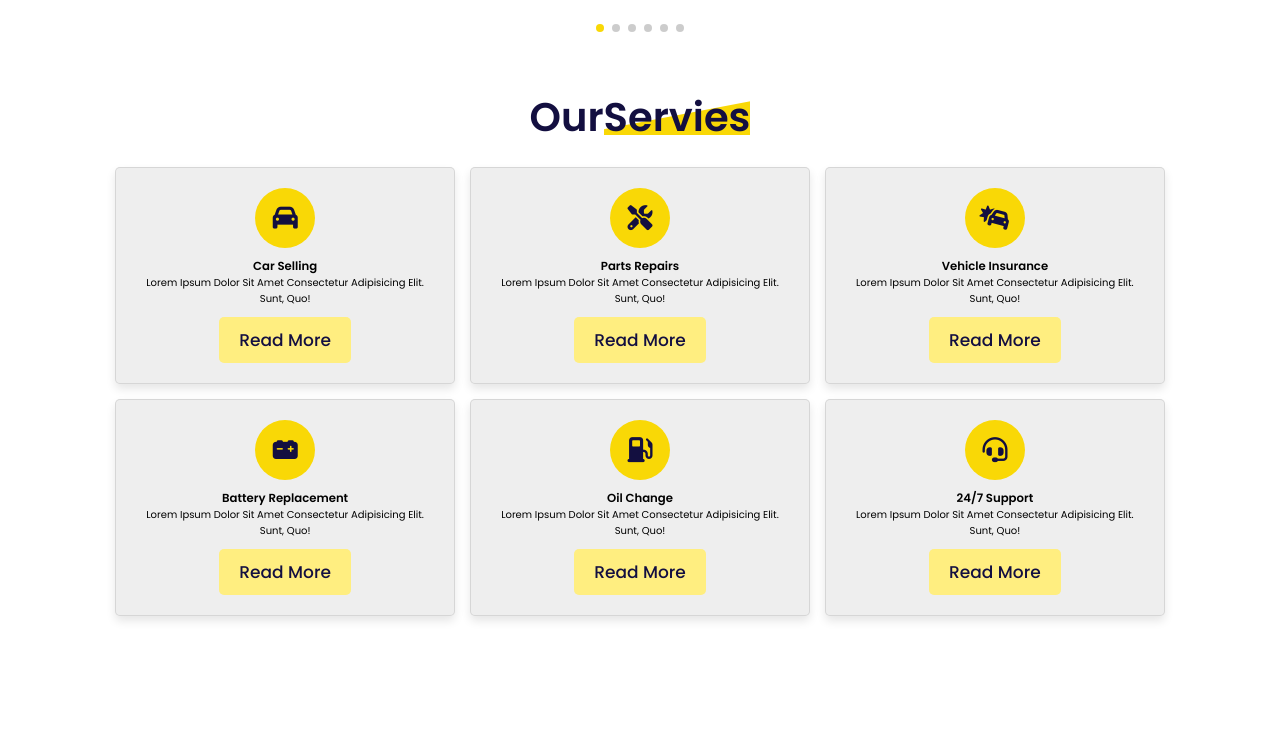
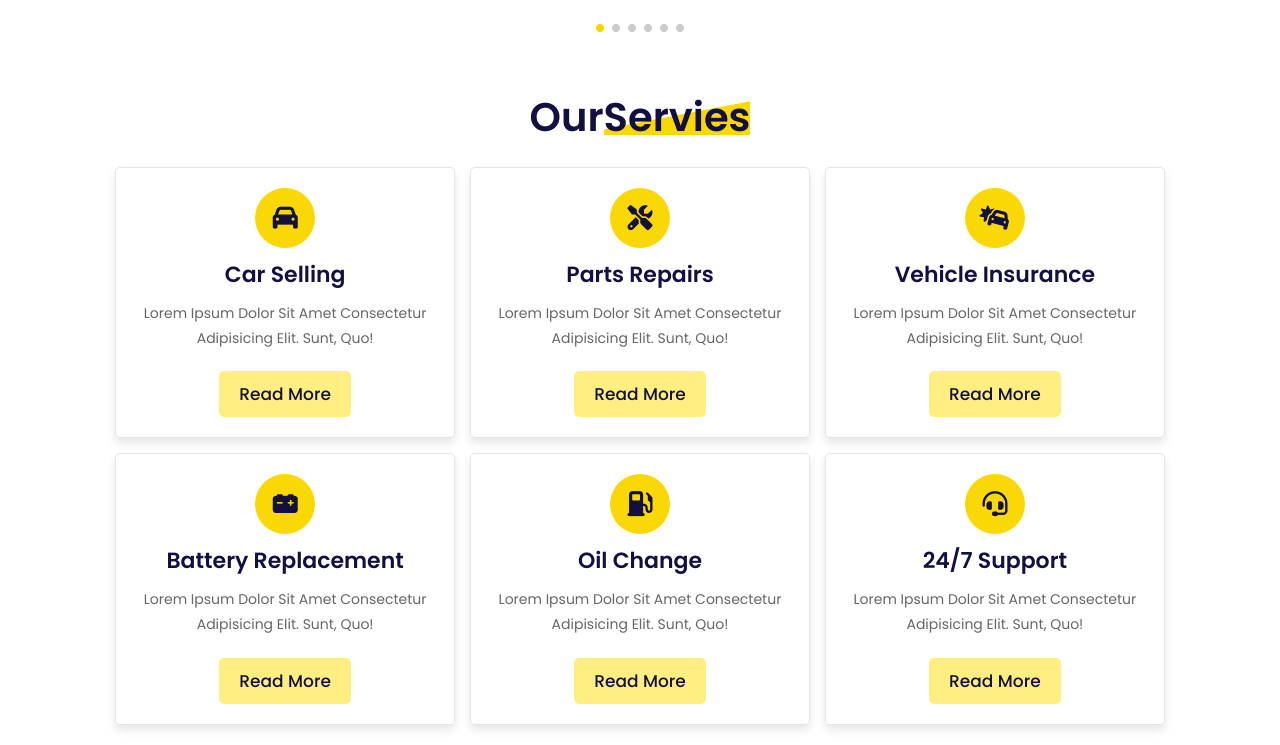
Before and after one commit to hamitsehjal/Car-Dealership22, a plain HTML site: page index.html in a window 1280 px wide. Shown: the part 1348-2093 px from the top of the page. Before the commit the page ends 1984 px from the top, so only its background shows below. Drawn offline with nearby package versions, Linux system fonts and the light colour scheme.

Commit message:
Designed the styling of  Services Section

```diff
--- a/css/style.css
+++ b/css/style.css
@@ -439,7 +439,7 @@ section {
 
 .services .box-container .box {
     text-align: center;
-    background: #eee;
+    /* background: #eee; */
     padding: 2rem;
     box-shadow: var(--box-shadow);
     border-radius: .5rem;
@@ -457,6 +457,34 @@ section {
     text-align: center;
     margin-bottom: 1rem;
 }
+
+.services .box-container .box h3 {
+    font-size: 2.2rem;
+    color: var(--black);
+}
+
+.services .box-container .box p {
+    font-size: 1.4rem;
+    color: var(--light-color);
+    line-height: 1.8;
+    padding: 1rem 0;
+}
+
+
+.services .box-container .box:hover {
+    background-color: var(--black);
+}
+
+.services .box-container .box:hover h3 {
+    color: #fff;
+}
+
+.services .box-container .box:hover p {
+    color: #eee;
+}
+
+
+
 
 /* @Media Queries */
 /*
```
